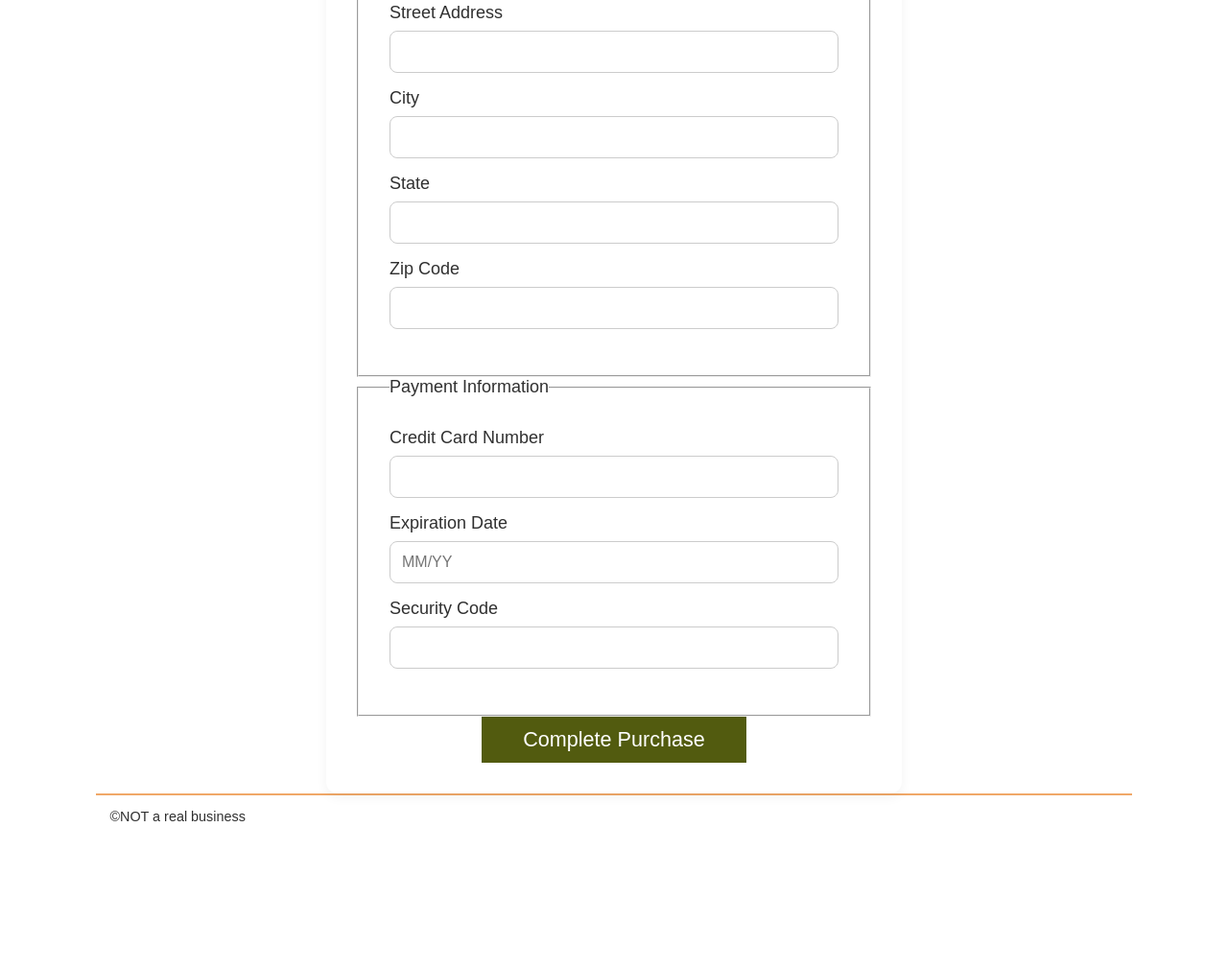
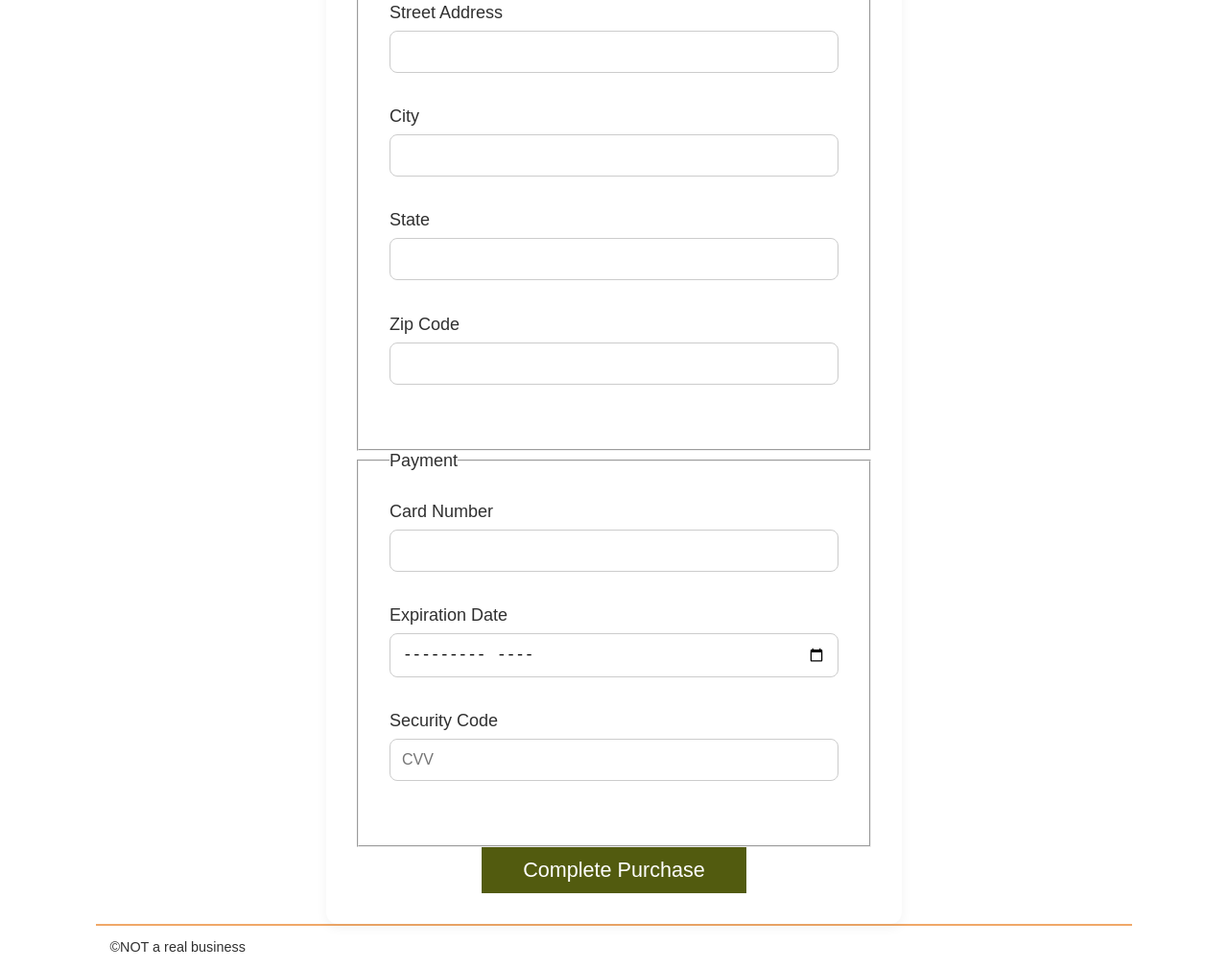
Before and after one commit to KingKacrae99/wdd330, a website built with Vite: page src/checkout/index.html in a window 1280 px wide. Shown: the part 593-1603 px from the top of the page at 96% size. Before the commit the page ends 1466 px from the top, so only its background shows below. Built offline with nearby package versions, Linux system fonts and the light colour scheme; files whose address does not match are found by name.

Commit message:
Updated check form

```diff
--- a/src/checkout/index.html
+++ b/src/checkout/index.html
@@ -72,29 +72,37 @@
 
       <fieldset>
         <legend>Address</legend>
-        <label for="street">Street Address</label>
-        <input type="text" id="street" name="street" required />
-
-        <label for="city">City</label>
-        <input type="text" id="city" name="city" required />
-
-        <label for="state">State</label>
-        <input type="text" id="state" name="state" required />
-
-        <label for="zip">Zip Code</label>
-        <input type="text" id="zip" name="zip" required />
+        <div class="form-group">
+          <label for="str_address"> Street Address</label>
+          <input type="text" id="str_address" name="street_address" title="The user street address" required>
+        </div>
+        <div class="form-group">
+          <label for="city">City</label>
+          <input type="text" id="city" name="city" title="User city of residence" required>
+        </div>
+        <div class="form-group">
+          <label for="state">State</label>
+          <input type="text" id="state" name="state" title="State of residence" required>
+        </div>
+        <div class="form-group">
+          <label for="zip_code">Zip Code</label>
+          <input type="text" id="zip_code" name="zip_code" pattern="\d{5}(-\d{4})?" autocomplete="" required>
+        </div>
       </fieldset>
-
       <fieldset>
-        <legend>Payment Information</legend>
-        <label for="card-number">Credit Card Number</label>
-        <input type="text" id="card-number" name="card-number" required />
-
-        <label for="expiration">Expiration Date</label>
-        <input type="text" id="expiration" name="expiration" placeholder="MM/YY" required />
-
-        <label for="security-code">Security Code</label>
-        <input type="text" id="security-code" name="security-code" required />
+        <legend>Payment</legend>
+        <div class="form-group">
+          <label for="card_number">Card Number</label>
+          <input type="text" id="card_number" name="card_number" inputmode="numeric" title="Payment Card Number" required>
+        </div>
+        <div class="form-group">
+          <label for="exp_date">Expiration Date</label>
+          <input type="month" name="exp_date" id="exp_date" title="Card expiration date" min="2024-07" required>
+        </div>
+        <div class="form-group">
+          <label for="cvv">Security Code</label>
+          <input type="text" id="cvv" name="cvv" inputmode="numeric" title="" placeholder="CVV" maxlength="4" required>
+        </div>
       </fieldset>
 
       <button type="submit">Complete Purchase</button>
```
